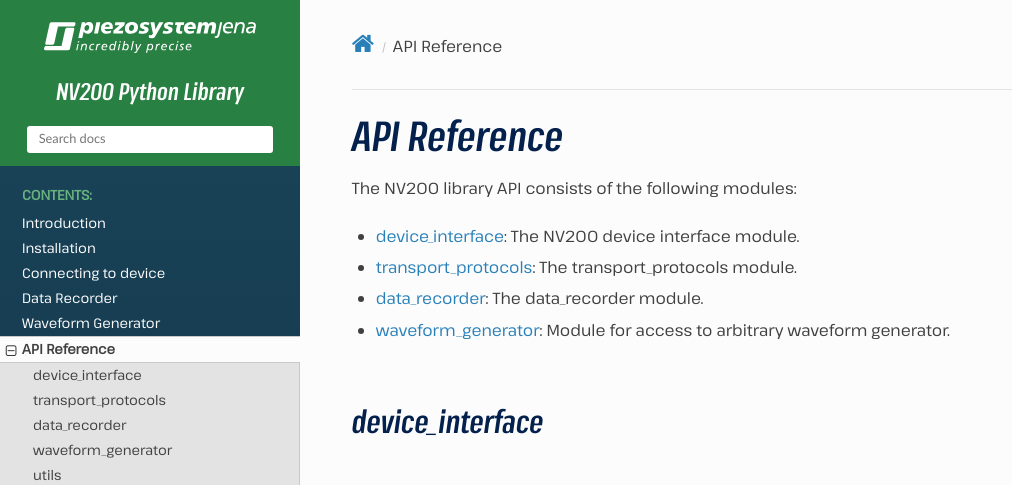
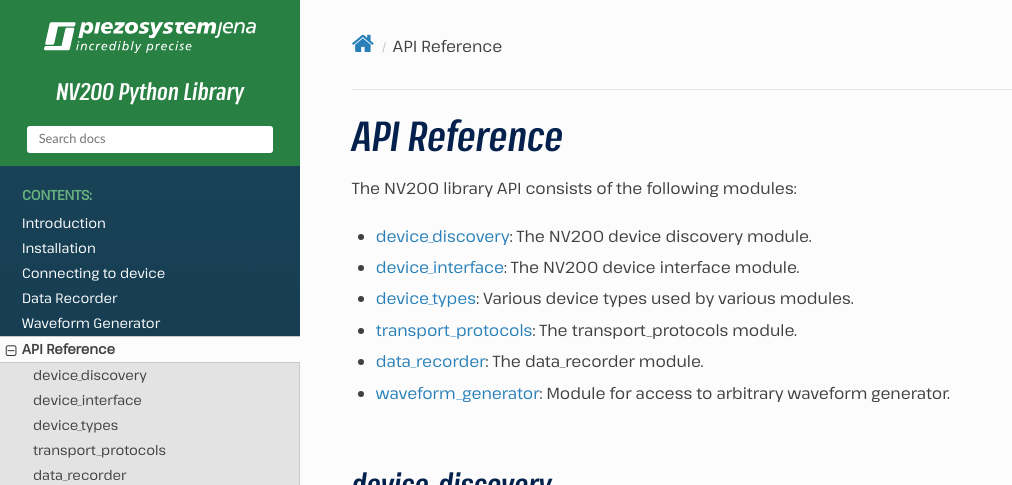
Before and after one commit to piezosystemjena/nv200-python-lib, a Sphinx documentation site: the page built from doc/api.rst, in a window 1280 px wide and 1400 px high. Shown: the top 485 px of the window, without its empty margins (0-1012 px from the left). Built offline with Sphinx 7.4.7 and the Read the Docs theme 3.1.0, drawn with Linux system fonts in a browser that asks for light colours; grey boxes are pictures that could not be loaded.

```diff
--- a/doc/api.rst
+++ b/doc/api.rst
@@ -3,15 +3,36 @@ API Reference
 
 The NV200 library API consists of the following modules:
 
+* :ref:`device_discovery`: The NV200 device discovery module.
 * :ref:`device_interface`: The NV200 device interface module.
+* :ref:`device_types`: Various device types used by various modules.
 * :ref:`transport_protocols`: The transport_protocols module.
 * :ref:`data_recorder`: The data_recorder module.
 * :ref:`waveform_generator`: Module for access to arbitrary waveform generator.
 
+
+device_discovery
+------------------------
+
+.. automodule:: nv200.device_discovery
+   :members:
+   :show-inheritance:
+   :undoc-members:
+
+
 device_interface
 ------------------------
 
-.. automodule:: device_interface
+.. automodule:: nv200.device_interface
+   :members:
+   :show-inheritance:
+   :undoc-members:
+
+
+device_types
+------------------------
+
+.. automodule:: nv200.device_types
    :members:
    :show-inheritance:
    :undoc-members:
@@ -19,7 +40,7 @@ device_interface
 transport_protocols
 ---------------------------
 
-.. automodule:: transport_protocols
+.. automodule:: nv200.transport_protocols
    :members:
    :show-inheritance:
    :undoc-members:
@@ -27,7 +48,7 @@ transport_protocols
 
 data_recorder
 ------------------
-.. automodule:: data_recorder
+.. automodule:: nv200.data_recorder
    :members:
    :show-inheritance:
    :undoc-members:
@@ -35,7 +56,7 @@ data_recorder
 
 waveform_generator
 ------------------
-.. automodule:: waveform_generator
+.. automodule:: nv200.waveform_generator
    :members:
    :show-inheritance:
    :undoc-members:
@@ -43,7 +64,7 @@ waveform_generator
 
 utils
 ------------------
-.. automodule:: utils
+.. automodule:: nv200.utils
    :members:
    :show-inheritance:
    :undoc-members:
```
Also changed, not shown: doc/connecting.rst (+52 -0 lines), 3 other files.
